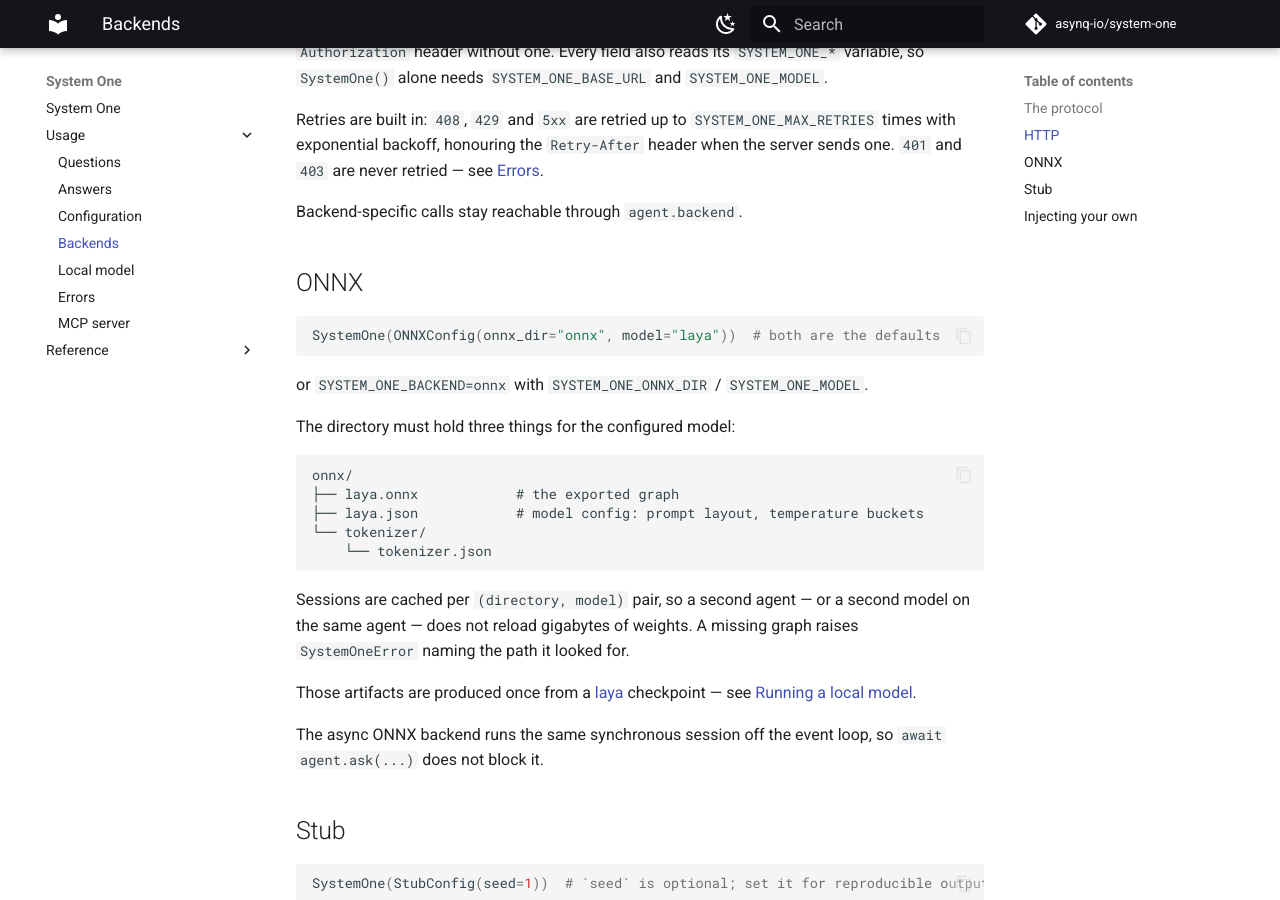
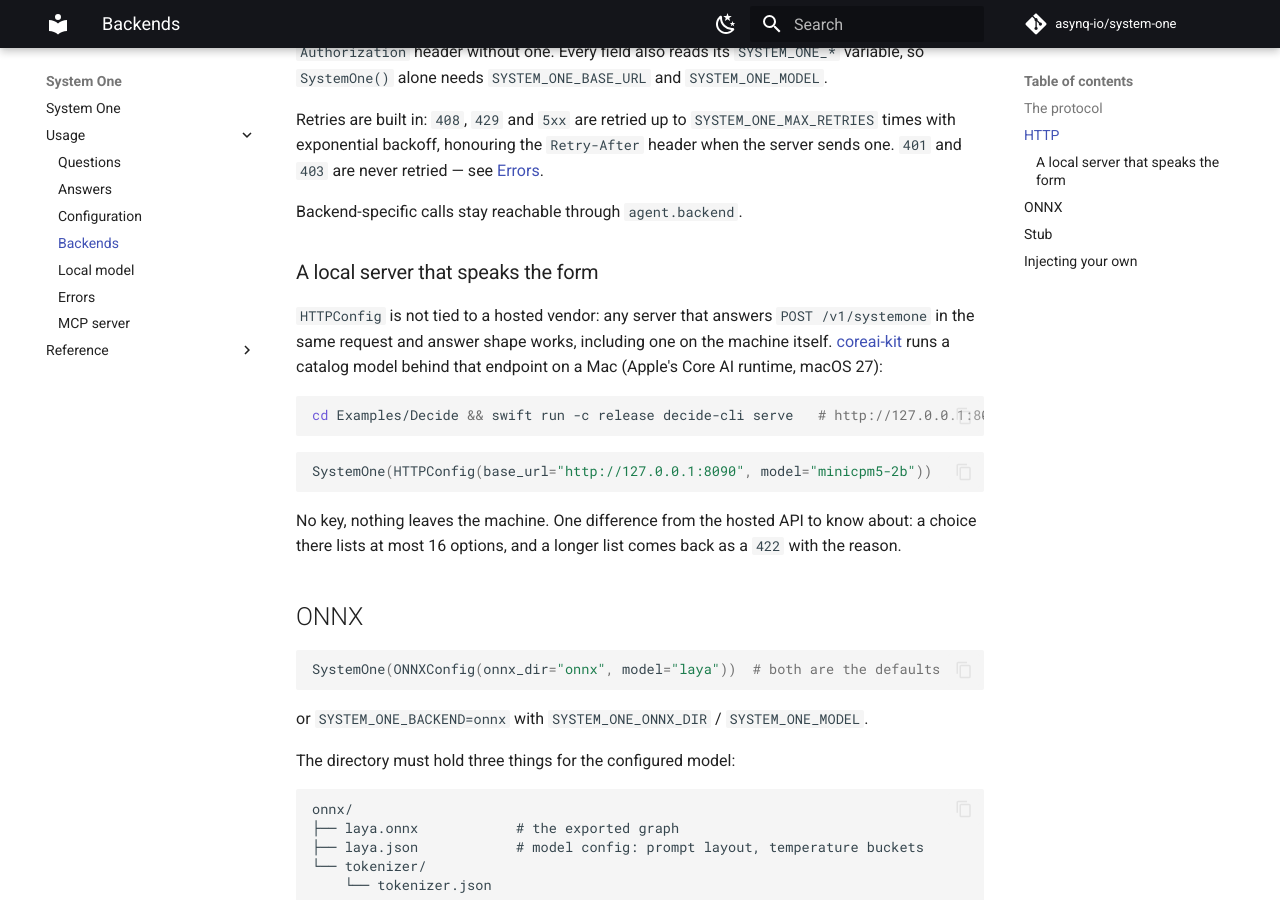
Before and after one commit to asynq-io/system-one, an MkDocs documentation site: the page built from docs/usage/backends.md, in a window 1280 px wide and 900 px high, scrolled down 1061 px. Built offline with MkDocs 1.6.1 and Material for MkDocs 9.7.7, drawn with Linux system fonts in a browser that asks for light colours; comment, search, counter and statistics services are not loaded.

Commit message:
docs: a local server that speaks the form works through HTTPConfig (coreai-kit's decide-cli serve) (#7)

````diff
--- a/docs/usage/backends.md
+++ b/docs/usage/backends.md
@@ -49,6 +49,26 @@ Retries are built in: `408`, `429` and `5xx` are retried up to
 retried — see [Errors](errors.md).
 
 Backend-specific calls stay reachable through `agent.backend`.
+
+### A local server that speaks the form
+
+`HTTPConfig` is not tied to a hosted vendor: any server that answers
+`POST /v1/systemone` in the same request and answer shape works, including one
+on the machine itself. [coreai-kit](https://github.com/john-rocky/coreai-kit)
+runs a catalog model behind that endpoint on a Mac (Apple's Core AI runtime,
+macOS 27):
+
+```shell
+cd Examples/Decide && swift run -c release decide-cli serve   # http://127.0.0.1:8090/v1/systemone
+```
+
+```python
+SystemOne(HTTPConfig(base_url="http://127.0.0.1:8090", model="minicpm5-2b"))
+```
+
+No key, nothing leaves the machine. One difference from the hosted API to know
+about: a choice there lists at most 16 options, and a longer list comes back as
+a `422` with the reason.
 
 ## ONNX
 
````
Also changed, not shown: README.md (+2 -0 lines).
